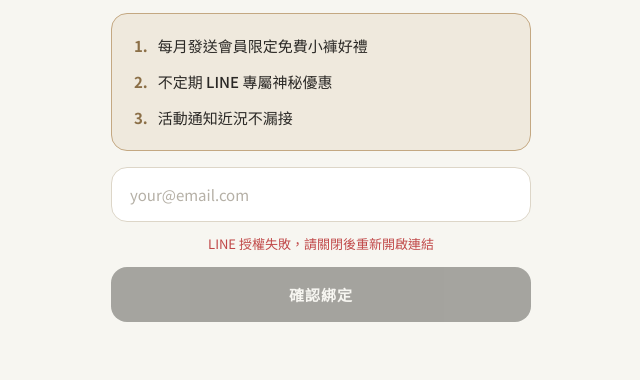
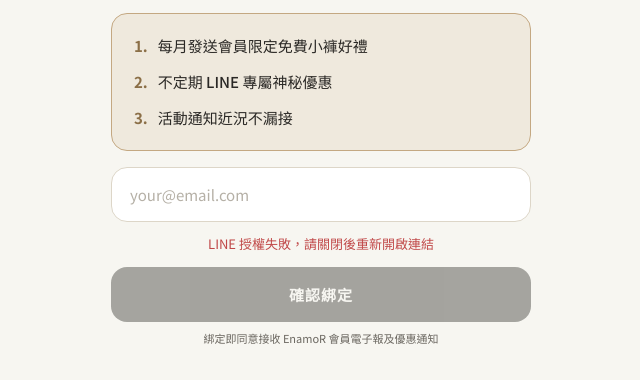
Before and after one commit to enamorai888/enamor-member, a website: page public/liff-bind.html in a window 1280 px wide. Shown: the part 458-838 px from the top of the page, without its empty margins (319-959 px from the left). Before the commit the page ends 812 px from the top, so only its background shows below. Drawn offline with Linux system fonts and the light colour scheme.

Commit message:
Update liff-bind.html

```diff
--- a/public/liff-bind.html
+++ b/public/liff-bind.html
@@ -157,6 +157,14 @@
     .btn-bind:hover:not(:disabled) { background: var(--accent); }
     .btn-bind:active:not(:disabled) { transform: scale(0.98); }
     .btn-bind:disabled { opacity: 0.4; cursor: default; }
+
+    .consent-note {
+      text-align: center;
+      font-size: 11px;
+      color: var(--ink-2);
+      line-height: 1.6;
+      margin-top: -4px;
+    }
 
     .msg {
       font-size: 13px;
@@ -325,6 +333,7 @@
         <div id="msg-error" class="msg msg-error"></div>
         <div id="msg-info"  class="msg msg-info"></div>
         <button class="btn-bind" id="btn-submit" disabled>確認綁定</button>
+        <p class="consent-note">綁定即同意接收 EnamoR 會員電子報及優惠通知</p>
       </div>
     </div>
 
```
